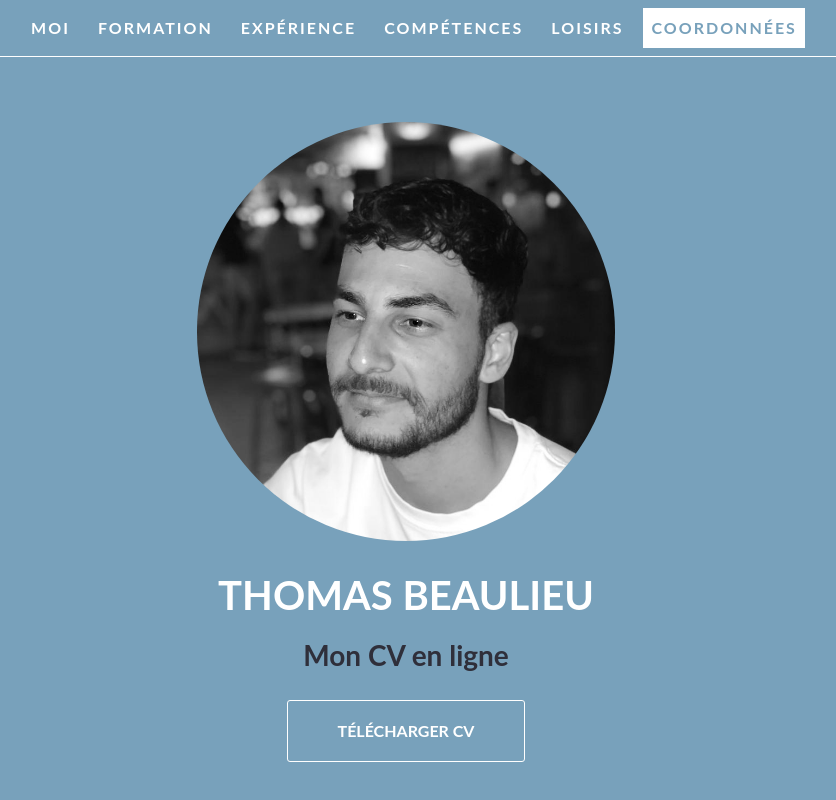
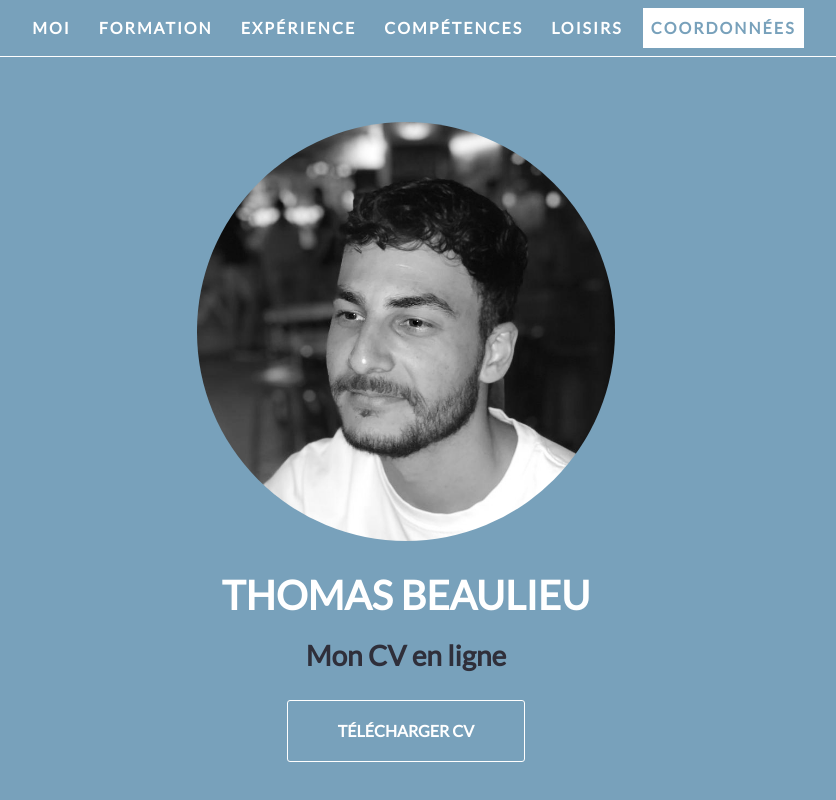
Before and after one commit to thomasbeaulieu/MonCV, a plain HTML site: page index.html in a window 1280 px wide. Shown: the top 800 px of the page, without its empty margins (234-1070 px from the left). Drawn offline with nearby package versions, Linux system fonts and the light colour scheme; files whose address does not match are found by name.

Commit message:
Update index.html

```diff
--- a/index.html
+++ b/index.html
@@ -6,7 +6,7 @@
             <meta name="viewport" content="width=device-width, initial-scale=1">
             <link href="https://cdn.jsdelivr.net/npm/bootstrap@5.2.2/dist/css/bootstrap.min.css" rel="stylesheet" integrity="sha384-Zenh87qX5JnK2Jl0vWa8Ck2rdkQ2Bzep5IDxbcnCeuOxjzrPF/et3URy9Bv1WTRi" crossorigin="anonymous">
             <script src="https://cdn.jsdelivr.net/npm/bootstrap@5.2.2/dist/js/bootstrap.bundle.min.js" integrity="sha384-OERcA2EqjJCMA+/3y+gxIOqMEjwtxJY7qPCqsdltbNJuaOe923+mo//f6V8Qbsw3" crossorigin="anonymous"></script>
-
+            <link href='http://fonts.googleapis.com/css?family=Lato&subset=latin,latin-ext' rel='stylesheet' type='text/css'>
             <link rel="stylesheet" href="https://cdn.jsdelivr.net/npm/bootstrap-icons@1.9.1/font/bootstrap-icons.css">
             <link rel="stylesheet" href="style.css">
             <script src="js/script.js"></script>
```
